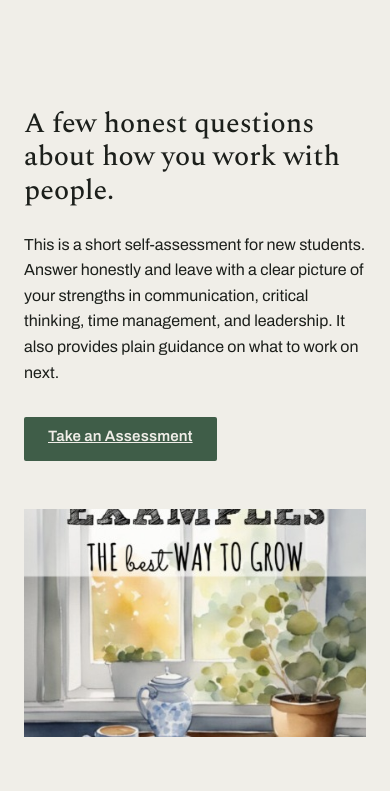
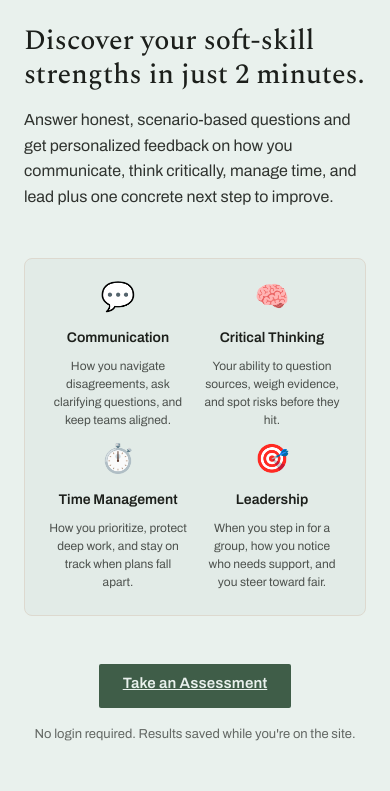
Before and after one commit to chioma2029/skill-advisor, a plain HTML site: page index.html in a window 390 px wide. Shown: the top 791 px of the page. Drawn offline with nearby package versions, Linux system fonts and the light colour scheme.

Commit message:
work on improving home icon contrat to stop floating along quiz prompt at phone width

```diff
--- a/css/components.css
+++ b/css/components.css
@@ -337,25 +337,46 @@
    top: var(--space-3);
    left: var(--space-3);
    z-index: 1000;
-   display: inline-block;
-   color: var(--moss);
+   display: inline-flex;
+   align-items: center;
+   justify-content: center;
+   gap: 6px;
+   color: #f4f6f2;
    font-family: var(--font-body);
    font-size: var(--text-label);
    font-weight: var(--weight-label);
-   text-decoration: underline;
-   padding: 6px;
+   text-decoration: none;
+   letter-spacing: 0.01em;
+   padding: 8px 12px;
    min-width: 44px;
    min-height: 44px;
+   border-radius: 999px;
+   background: rgba(47, 71, 58, 0.92);
+   border: 1px solid rgba(47, 71, 58, 0.9);
+   box-shadow: 0 2px 8px rgba(28, 31, 27, 0.12);
+}
+
+.site-home::before {
+   content: "⌂";
+   font-size: 0.95em;
+   line-height: 1;
+   transform: translateY(-1px);
 }
 
 @media (max-width: 1023px) {
-   /* On mobile the throughline becomes a top bar; ensure the Home link
-       sits clearly below it and never overlaps. */
+   /* On mobile the throughline becomes a top bar; keep the Home link in
+       the safe top-right corner so it never covers the question text. */
    .site-home {
-      top: calc(var(--space-3) + 6px);
-      left: var(--space-3);
+      top: var(--space-2);
+      right: var(--space-3);
+      left: auto;
+      padding: 9px 12px;
+      background: rgba(47, 71, 58, 0.96);
+      border-color: rgba(47, 71, 58, 1);
+      box-shadow: 0 3px 10px rgba(28, 31, 27, 0.14);
    }
 }
+
 
 /* Mobile (<1024px): the rail collapses to a thin horizontal bar under the
    fixed header (§4/§7 — mandatory fallback, §10). The fixed header does
--- a/css/landing.css
+++ b/css/landing.css
@@ -25,21 +25,81 @@
 }
 
 /* Vertical rhythm, §7 — multiples of the 8px unit: 24px headline → body,
-   32px body → action, 48px action → image. */
+   32px body → benefits, 48px benefits → action. */
 .landing-copy h1 {
-  margin-bottom: var(--space-3);
+  margin-bottom: var(--space-2);
+  font-size: var(--text-headline);
+  font-weight: var(--weight-headline);
+  color: var(--ink);
+}
+
+/* Subheading after h1 — sets context */
+.landing-subheading {
+  margin-bottom: var(--space-6);
+  font-size: var(--text-body);
+  line-height: var(--leading-body);
+  color: var(--ink);
+  opacity: 0.9;
 }
 
 /* Body copy applies the §5 body role (Archivo, 17px desktop / 16px mobile,
    line-height 1.6) through tokens — no sizes are invented here. */
 .landing-copy p {
-  margin-bottom: var(--space-4);
   font-size: var(--text-body);
   line-height: var(--leading-body);
 }
 
+/* Four-column grid showing what the assessment covers */
+.landing-benefits {
+  display: grid;
+  grid-template-columns: repeat(auto-fit, minmax(140px, 1fr));
+  gap: var(--space-3);
+  margin-bottom: var(--space-8);
+  padding: var(--space-4);
+  background-color: rgba(63, 93, 72, 0.04);
+  border: 1px solid var(--line);
+  border-radius: 8px;
+}
+
+.benefit-item {
+  text-align: center;
+  display: flex;
+  flex-direction: column;
+  gap: var(--space-2);
+}
+
+.benefit-icon {
+  font-size: 36px;
+  line-height: 1;
+}
+
+.benefit-text h3 {
+  font-size: 15px;
+  font-weight: 600;
+  font-family: var(--font-body);
+  color: var(--ink);
+  margin: 0 0 var(--space-1) 0;
+}
+
+.benefit-text p {
+  font-size: 13px;
+  line-height: 1.5;
+  color: var(--ink);
+  opacity: 0.75;
+  margin: 0;
+}
+
 .landing-actions {
   margin-bottom: var(--space-6);
+  text-align: center;
+}
+
+.landing-note {
+  font-size: 13px;
+  color: var(--ink);
+  opacity: 0.65;
+  margin: var(--space-2) 0 0 0;
+  font-family: var(--font-body);
 }
 
 /* §7/§9 — one hero image that complements rather than dominates: capped at
@@ -59,12 +119,29 @@
   filter: saturate(0.85);
 }
 
-/* ≤767px — shrink the image further so the headline, body copy, and the
-   single action all stay inside the first viewport on a 360px-wide phone
-   (§10 responsive floor). Use 767px to match the mobile fallback in the
-   throughline and ensure reflow below typical tablet widths. */
+/* ≤767px — mobile responsive adjustments */
 @media (max-width: 767px) {
   .landing-hero {
     max-height: 36vh;
   }
+
+  /* Stack benefits grid into 2 columns on mobile for readability */
+  .landing-benefits {
+    grid-template-columns: repeat(2, 1fr);
+    gap: var(--space-2);
+    padding: var(--space-3);
+    margin-bottom: var(--space-6);
+  }
+
+  .benefit-icon {
+    font-size: 28px;
+  }
+
+  .benefit-text h3 {
+    font-size: 14px;
+  }
+
+  .benefit-text p {
+    font-size: 12px;
+  }
 }
--- a/css/tokens.css
+++ b/css/tokens.css
@@ -28,7 +28,7 @@
      --brick: error states only (.is-invalid border, .error-message text).
      --line:  hairline dividers, resting borders, resting throughline.
      ---------------------------------------------------------------------- */
-  --paper: #F0EEE8;
+  --paper: hsl(150, 21%, 93%);
   --ink: #1C1F1B;
   --moss: #3F5D48;
   --clay: #B8703E;
--- a/index.html
+++ b/index.html
@@ -23,19 +23,51 @@
              multiples of the 8px unit. The headline uses the §5 page
              headline rule (Spectral 500, one per page). -->
         <div class="landing-copy">
-          <h1>A few honest questions about how you work with people.</h1>
-          <p>
-            This is a short self-assessment for new students. Answer honestly
-            and leave with a clear picture of your strengths in communication,
-            critical thinking, time management, and leadership. It also
-            provides plain guidance on what to work on next.
+          <h1>Discover your soft-skill strengths in just 2 minutes.</h1>
+          <p class="landing-subheading">
+            Answer honest, scenario-based questions and get personalized
+            feedback on how you communicate, think critically, manage time,
+            and lead plus one concrete next step to improve.
           </p>
+        </div>
+
+        <!-- Benefits preview — what they'll discover -->
+        <div class="landing-benefits">
+          <div class="benefit-item">
+            <div class="benefit-icon">💬</div>
+            <div class="benefit-text">
+              <h3>Communication</h3>
+              <p>How you navigate disagreements, ask clarifying questions, and keep teams aligned.</p>
+            </div>
+          </div>
+          <div class="benefit-item">
+            <div class="benefit-icon">🧠</div>
+            <div class="benefit-text">
+              <h3>Critical Thinking</h3>
+              <p>Your ability to question sources, weigh evidence, and spot risks before they hit.</p>
+            </div>
+          </div>
+          <div class="benefit-item">
+            <div class="benefit-icon">⏱️</div>
+            <div class="benefit-text">
+              <h3>Time Management</h3>
+              <p>How you prioritize, protect deep work, and stay on track when plans fall apart.</p>
+            </div>
+          </div>
+          <div class="benefit-item">
+            <div class="benefit-icon">🎯</div>
+            <div class="benefit-text">
+              <h3>Leadership</h3>
+              <p>When you step in for a group, how you notice who needs support, and you steer toward fair.</p>
+            </div>
+          </div>
         </div>
 
         <!-- §8: one primary CTA, sentence case, naming the actual action —
              never "Submit". Links straight into the intake flow. -->
         <div class="landing-actions">
           <a class="btn-primary" href="quiz.html">Take an Assessment</a>
+          <p class="landing-note">No login required. Results saved while you're on the site.</p>
         </div>
 
         <!-- §7/§9: hero image — real asset supplied at /assets/hero-image.jpeg.
```
